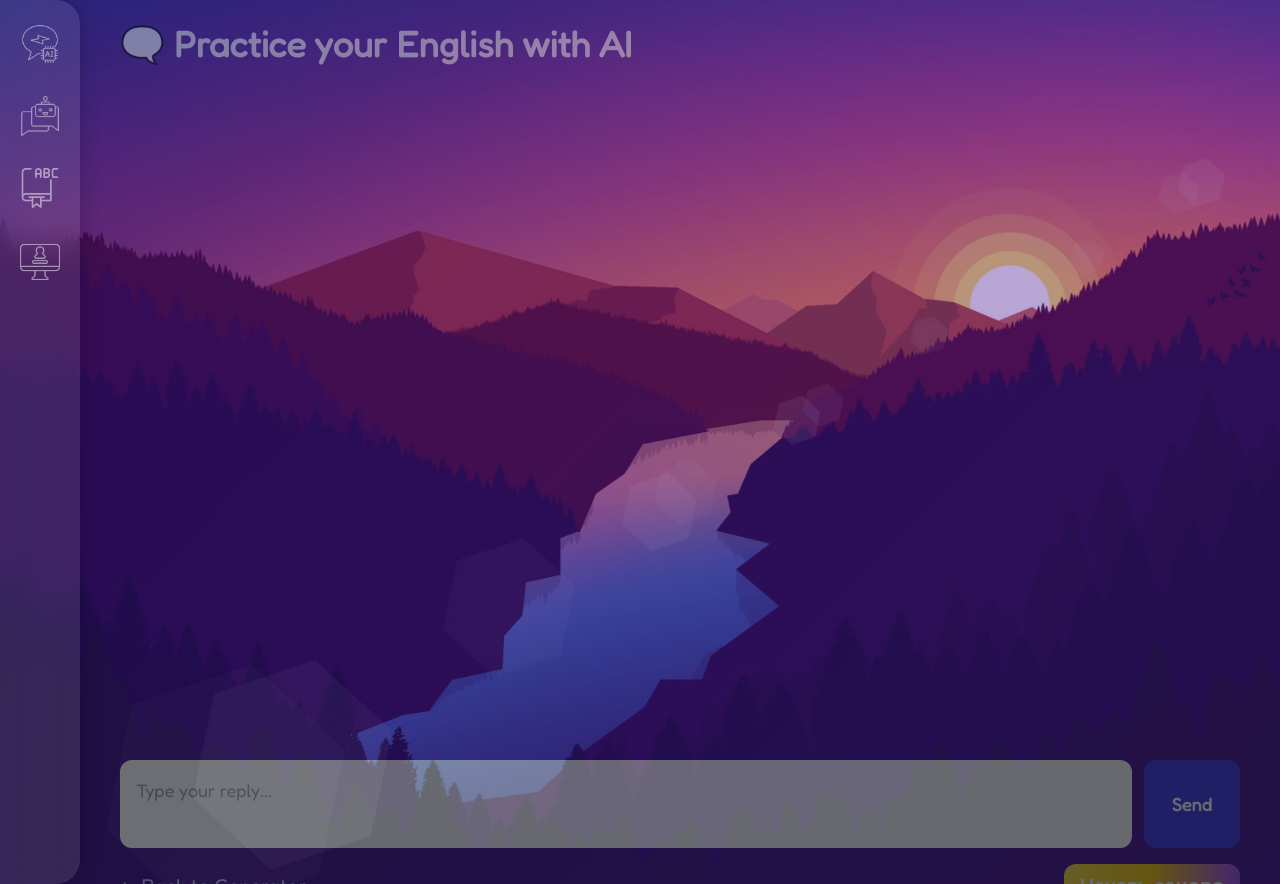
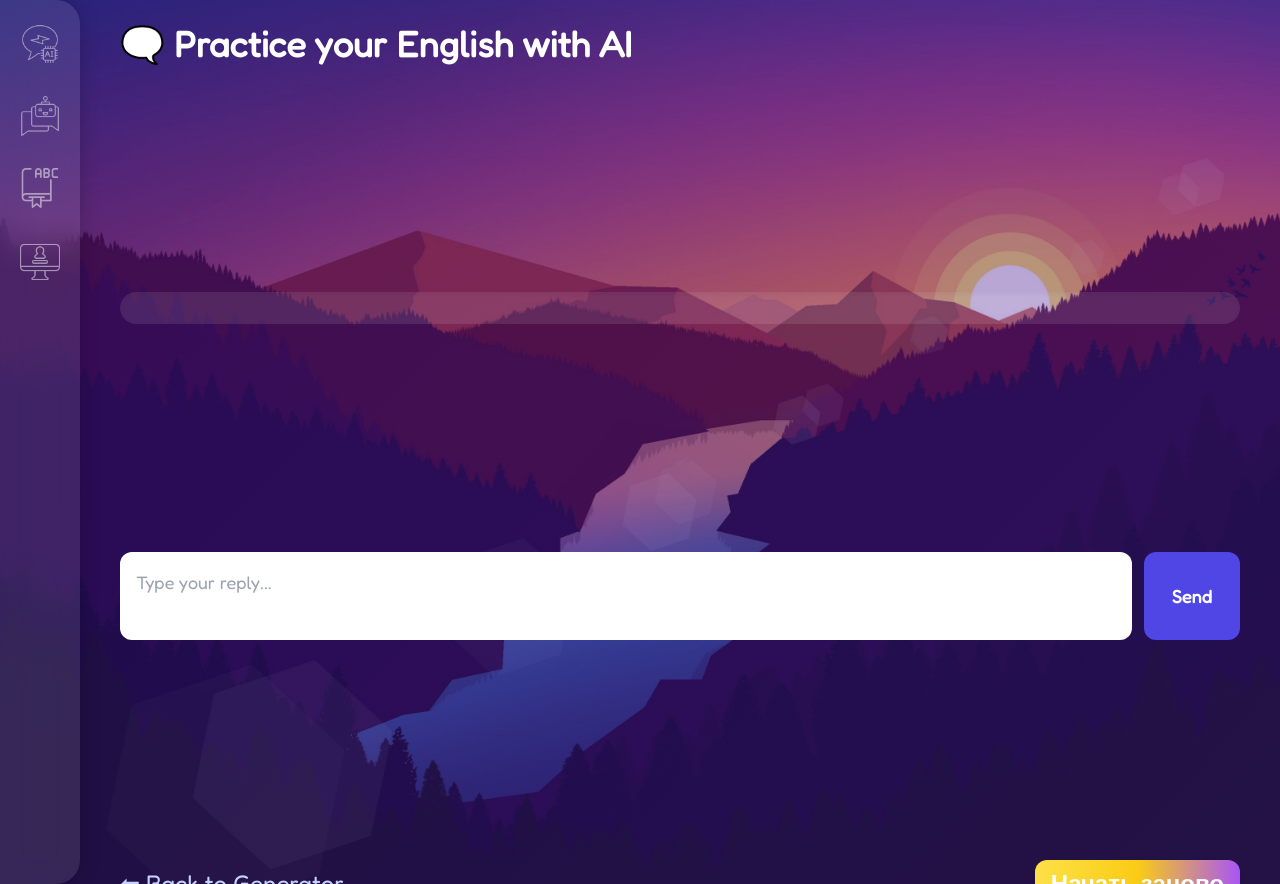
Before and after one commit to KarinaGalimova98/englishai-final, a Flask app: template templates/chat.html in a window 1280 px wide. Run offline with Flask 3, Linux system fonts and the light colour scheme; the template is opened without the code that fills it, so the values that code supplies are empty; parts of the project's set-up code (start-up, migrations or seed data) failed here and were passed over; some libraries are stand-ins or nearby versions.

Commit message:
adaptati

```diff
--- a/templates/chat.html
+++ b/templates/chat.html
@@ -95,12 +95,11 @@
 
 
     <!-- Контент поверх -->
-    <div class="min-h-screen flex flex-col text-white text-xl">
+    <div class="flex flex-col justify-between min-h-screen relative z-10">
+
       <h1 class="text-2xl sm:text-3xl md:text-4xl font-bold mb-6 text-white">🗨️ Practice your English with AI</h1>
 
-      <div id="chat-container" class="flex-grow overflow-y-auto space-y-2 sm:space-y-3 md:space-y-4 px-2 sm:px-4 py-4">
-
-
+      <div id="chat-container" class="overflow-y-auto max-h-[70vh] space-y-2 sm:space-y-3 md:space-y-4 px-2 sm:px-4 py-4 bg-white bg-opacity-10 rounded-3xl shadow-inner">
 
 
         {% for m in messages %}
```
